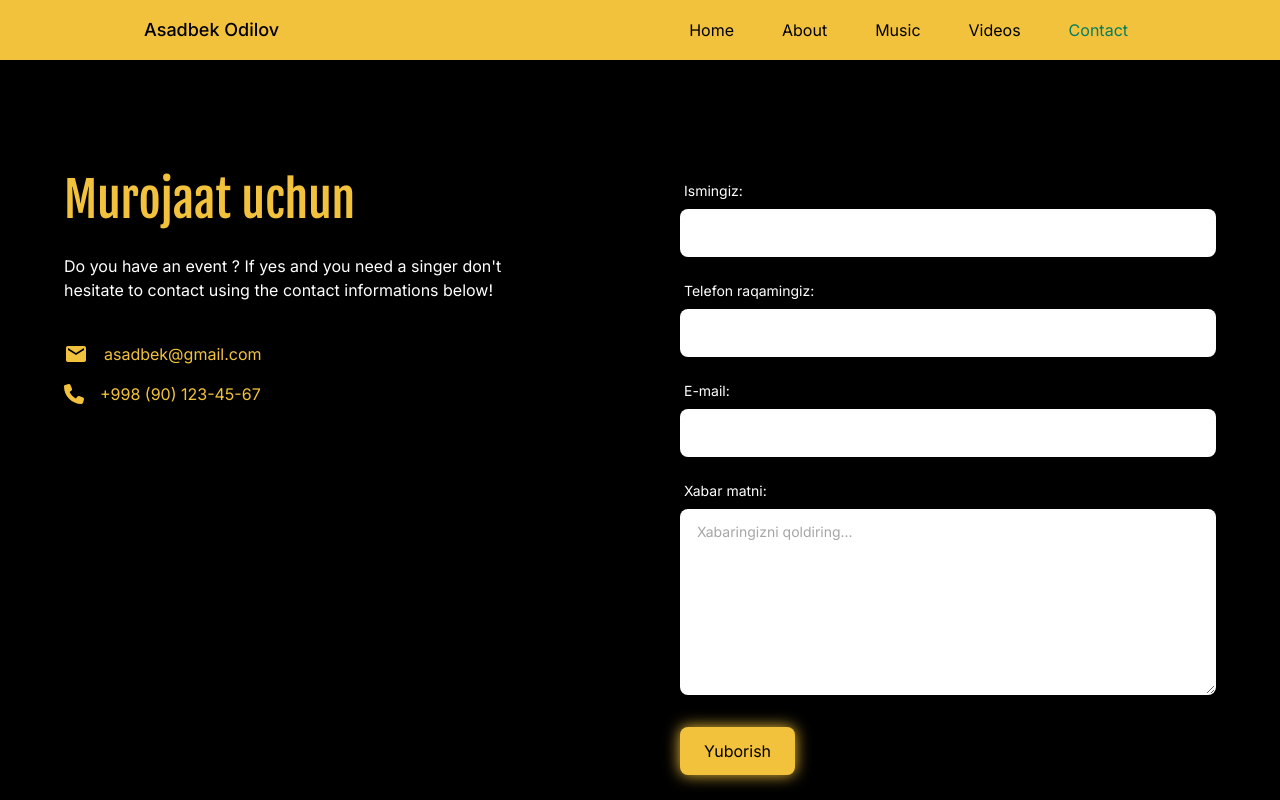
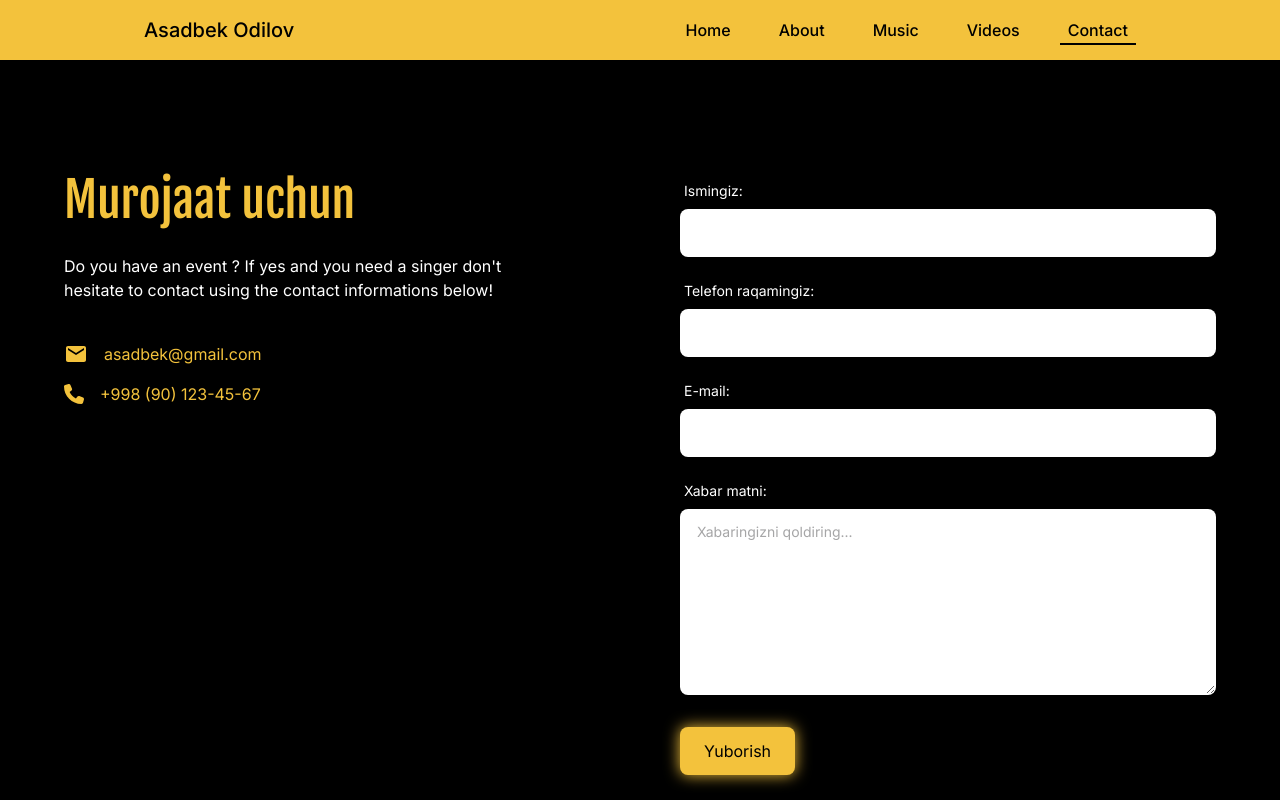
Before and after one commit to asliwebdev/singer-portfolio, a Next.js app: page /contact in a window 1280 px wide. Shown: the top 800 px of the page. Built offline with nearby package versions, Linux system fonts and the light colour scheme; a web font is replaced by a local one.

Commit message:
worked on active-link

```diff
--- a/app/about/page.jsx
+++ b/app/about/page.jsx
@@ -6,7 +6,7 @@ import { TracingBeam } from "../components/TracingBeam";
 
 export default function TracingBeamDemo() {
   return (
-    <TracingBeam className="px-4 py-6 lg:px-16 lg:py-12">
+    <TracingBeam className="min-h-[calc(100vh-473px)] px-4 py-6 lg:px-16 lg:py-12">
       <div className="relative mx-auto w-[90%] max-w-2xl pt-4 antialiased">
         {dummyContent.map((item, index) => (
           <div key={`content-${index}`} className="mb-10">
--- a/app/components/NavLinks.jsx
+++ b/app/components/NavLinks.jsx
@@ -10,12 +10,15 @@ const NavLinks = () => {
     <>
       {navLinks.map((link, index) => {
         return (
-          <li key={index} className="nav-links">
+          <li
+            key={index}
+            className={`${
+              link.url === pathname ? "active-link" : "nav-link"
+            } text-black`}
+          >
             <Link
               href={link.url}
-              className={`capitalize ${
-                link.url === pathname ? "text-green" : "text-black"
-              } text-[16px]`}
+              className="text-[16px] font-medium capitalize"
             >
               {link.text}
             </Link>
--- a/app/components/Navbar.jsx
+++ b/app/components/Navbar.jsx
@@ -10,12 +10,15 @@ const Navbar = () => {
   const [isSidebarOpen, setIsSidebarOpen] = useState(false);
   return (
     <>
-      <div className="bg-brown h-[60px] px-4 lg:px-36 flex items-center justify-center">
-        <div className="flex justify-between items-center w-full">
-          <Link href="/" className="text-black text-lg font-medium">
+      <div className="flex h-[60px] items-center justify-center bg-brown px-4 lg:px-36">
+        <div className="flex w-full items-center justify-between">
+          <Link
+            href="/"
+            className="text-lg font-medium text-black lg:text-[20px]"
+          >
             Asadbek Odilov
           </Link>
-          <ul className="hidden lg:flex gap-8">
+          <ul className="hidden gap-8 lg:flex">
             <NavLinks />
           </ul>
           <button
--- a/app/components/TracingBeam.jsx
+++ b/app/components/TracingBeam.jsx
@@ -45,7 +45,7 @@ export const TracingBeam = ({ children, className }) => {
       ref={ref}
       className={cn("relative mx-auto h-full w-full max-w-5xl", className)}
     >
-      <div className="absolute -left-4 top-6 md:-left-20 lg:top-12">
+      <div className="absolute -left-4 top-6 overflow-hidden md:-left-20 lg:top-12">
         <motion.div
           transition={{
             duration: 0.2,
--- a/app/globals.css
+++ b/app/globals.css
@@ -2,13 +2,13 @@
 @tailwind components;
 @tailwind utilities;
 
-.nav-links a {
+.nav-link a {
   position: relative;
   padding: 0.3em 8px;
 }
 
 /* Fade in */
-.nav-links a::after {
+.nav-link a::after {
   content: "";
   position: absolute;
   bottom: 0;
@@ -22,20 +22,38 @@
     transform 300ms;
 }
 
-.nav-links a:hover::after {
+.nav-link a:hover::after {
   opacity: 1;
   transform: translate3d(0, 0.2em, 0);
 }
 
 /* Scale from center */
-.nav-links a::after {
+.nav-link a::after {
   opacity: 1;
   transform: scale(0);
   transform-origin: center;
 }
 
-.nav-links a:hover::after {
+.nav-link a:hover::after {
   transform: scale(1);
+}
+
+.active-link a {
+  position: relative;
+  padding: 0.3em 8px;
+}
+.active-link a::after {
+  content: "";
+  position: absolute;
+  bottom: 0;
+  left: 0;
+  width: 100%;
+  height: 0.1em;
+  background-color: black;
+  opacity: 1;
+  transition:
+    opacity 300ms,
+    transform 300ms;
 }
 
 .hero-shadow {
--- a/app/music/page.jsx
+++ b/app/music/page.jsx
@@ -7,9 +7,9 @@ export const metadata = {
 
 const Music = () => {
   return (
-    <div className="px-4 lg:px-16 py-6 lg:py-12">
+    <div className="min-h-[calc(100vh-473px)] px-4 py-6 lg:px-16 lg:py-12">
       <h2
-        className={`${fjalla.className} text-center text-brown font-bold text-4xl sm:text-clampH2 leading-[43.2px] lg:leading-[57.6px]`}
+        className={`${fjalla.className} text-center text-4xl font-bold leading-[43.2px] text-brown sm:text-clampH2 lg:leading-[57.6px]`}
       >
         Music
       </h2>
```
